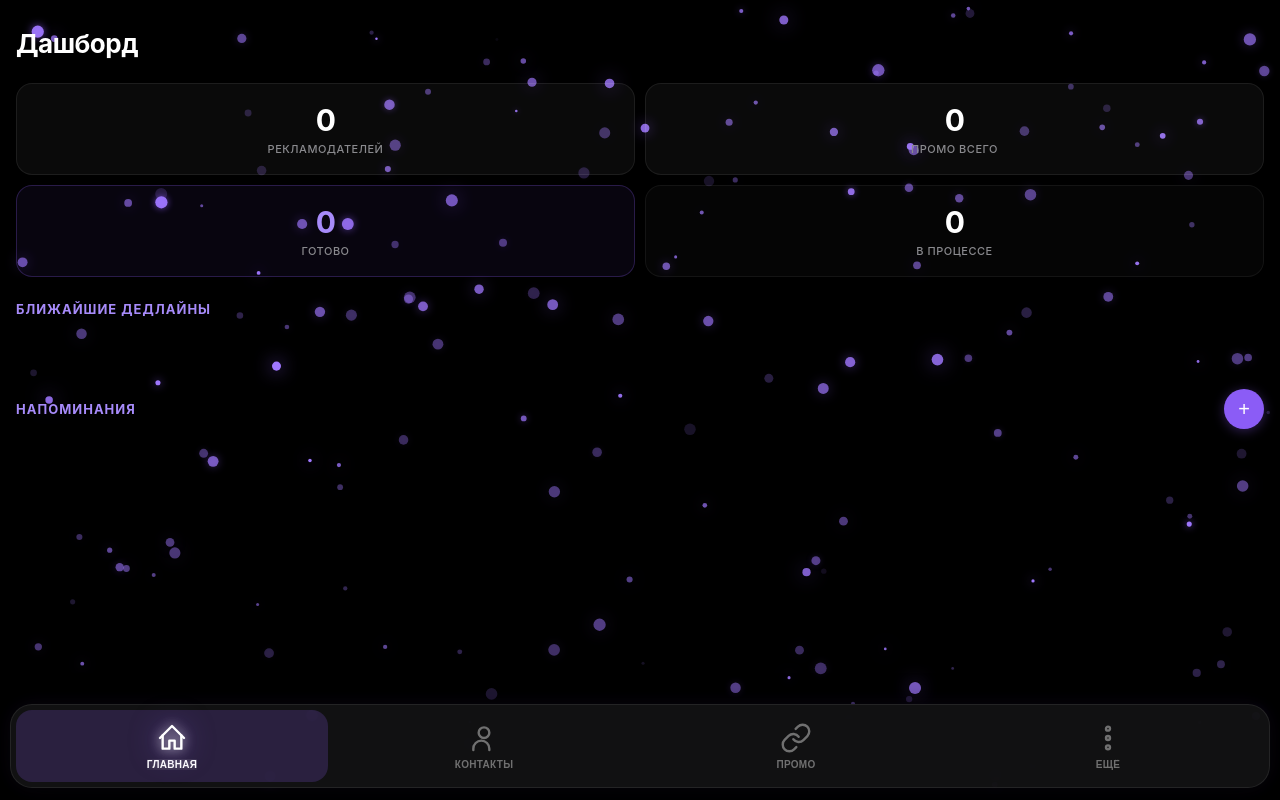
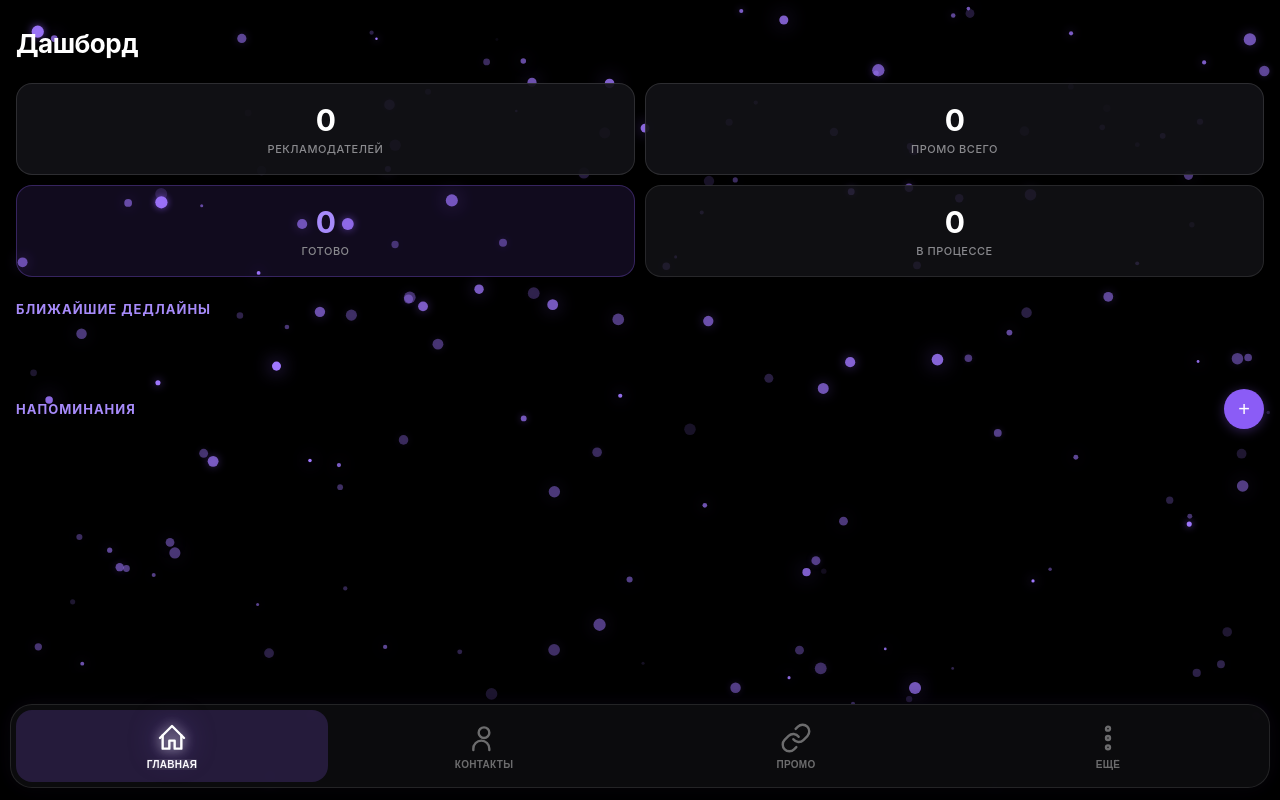
Before and after one commit to ForbiddenCount/cekxeijc, a FastAPI app: page / in a window 1280 px wide. Run offline with FastAPI, Linux system fonts and the light colour scheme; some libraries are stand-ins or nearby versions.

Commit message:
style: darken all panels/cards for better readability and contrast
Co-Authored-By: Devin AI <158243242+devin-ai-integration[bot]@users.noreply.github.com>

```diff
--- a/frontend/static/style.css
+++ b/frontend/static/style.css
@@ -1,16 +1,16 @@
 :root {
     --bg: #000000;
-    --bg-secondary: #0a0a0a;
+    --bg-secondary: #0a0a0c;
     --text: #ffffff;
     --text-secondary: #8a8a8e;
     --accent: #8B5CF6;
     --accent-light: #A78BFA;
     --accent-dim: rgba(139, 92, 246, 0.15);
     --accent-glow: rgba(139, 92, 246, 0.25);
-    --card-bg: rgba(255, 255, 255, 0.04);
-    --card-bg-accent: rgba(139, 92, 246, 0.06);
-    --border: rgba(255, 255, 255, 0.08);
-    --border-accent: rgba(139, 92, 246, 0.25);
+    --card-bg: rgba(18, 18, 22, 0.92);
+    --card-bg-accent: rgba(139, 92, 246, 0.12);
+    --border: rgba(255, 255, 255, 0.12);
+    --border-accent: rgba(139, 92, 246, 0.3);
     --radius: 16px;
     --radius-sm: 12px;
     --radius-xs: 8px;
@@ -284,12 +284,12 @@ body {
 
 .stat-card.accent {
     border-color: var(--border-accent);
-    background: var(--card-bg-accent);
+    background: rgba(139, 92, 246, 0.12);
 }
 
 .stat-card.warning {
-    border-color: rgba(255, 255, 255, 0.06);
-    background: rgba(255, 255, 255, 0.02);
+    border-color: rgba(255, 255, 255, 0.1);
+    background: rgba(18, 18, 22, 0.85);
 }
 
 .stat-value {
```
Also changed, not shown: other parts of frontend/static/style.css (+13 -11 lines).
